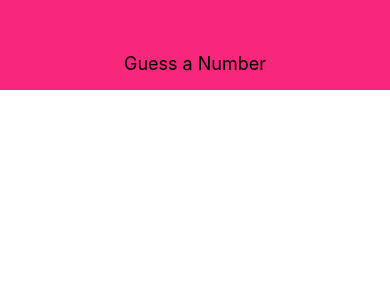
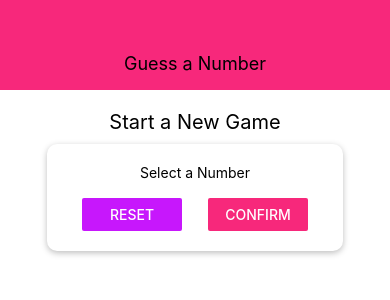
Before and after one commit to DiasBriel/Guess-A-Number, a React Native app: screen / in a window 390 px wide. Shown: the top 300 px of the page. Built offline with nearby package versions, Linux system fonts and the light colour scheme.

Commit message:
Card component created and constants

```diff
--- a/App.js
+++ b/App.js
@@ -1,10 +1,12 @@
 import { StyleSheet, View } from "react-native";
 import Header from "./components/Header";
+import StartGameScreen from "./screens/StartGameScreen";
 
 export default function App() {
   return (
     <View style={styles.screen}>
       <Header title="Guess a Number" />
+      <StartGameScreen />
     </View>
   );
 }
--- /dev/null
+++ b/components/Card.js
@@ -0,0 +1,23 @@
+import { StyleSheet, View } from "react-native";
+
+const Card = (props) => {
+  return (
+    <View style={{ ...styles.card, ...props.style }}>{props.children}</View>
+  );
+};
+const styles = StyleSheet.create({
+  card: {
+    shadowColor: "black",
+    shadowOffset: {
+      width: 0,
+      height: 2,
+    },
+    shadowRadius: 6,
+    shadowOpacity: 0.26,
+    elevation: 8, //android only
+    backgroundColor: "white",
+    padding: 20,
+    borderRadius: 10,
+  },
+});
+export default Card;
--- a/components/Header.js
+++ b/components/Header.js
@@ -1,4 +1,5 @@
 import { View, Text, StyleSheet } from "react-native";
+import Colors from "../constants/colors";
 
 const Header = (props) => {
   return (
@@ -13,7 +14,7 @@
     width: "100%",
     height: 90,
     paddingTop: 36,
-    backgroundColor: "#F7287B",
+    backgroundColor: Colors.primary,
     alignItems: "center",
     justifyContent: "center",
   },
--- /dev/null
+++ b/constants/colors.js
@@ -0,0 +1,4 @@
+export default {
+  primary: "#F7287B",
+  accent: "#C717FC",
+};
--- /dev/null
+++ b/screens/StartGameScreen.js
@@ -0,0 +1,52 @@
+import { Button, StyleSheet, Text, TextInput, View } from "react-native";
+import Card from "../components/Card";
+import Colors from "../constants/colors";
+
+const StartGameScreen = (props) => {
+  return (
+    <View style={styles.screen}>
+      <Text style={styles.title}>Start a New Game</Text>
+      <Card style={styles.inputContainer}>
+        <Text>Select a Number</Text>
+        <TextInput />
+        <View style={styles.buttonContainer}>
+          <View style={styles.button}>
+            <Button title="Reset" onPress={() => {}} color={Colors.accent} />
+          </View>
+          <View style={styles.button}>
+            <Button title="Confirm" onPress={() => {}} color={Colors.primary} />
+          </View>
+        </View>
+      </Card>
+    </View>
+  );
+};
+
+const styles = StyleSheet.create({
+  screen: {
+    flex: 1,
+    padding: 10,
+    alignItems: "center",
+  },
+  title: {
+    fontSize: 20,
+    marginVertical: 10,
+  },
+  inputContainer: {
+    width: 300,
+    maxWidth: "80%", //if the device would be too small, the width doesnt exceed 80%
+    alignItems: "center",
+  },
+
+  buttonContainer: {
+    flexDirection: "row",
+    width: "100%",
+    justifyContent: "space-between",
+    paddingHorizontal: 15,
+  },
+  button: {
+    width: 100,
+  },
+});
+
+export default StartGameScreen;
```
